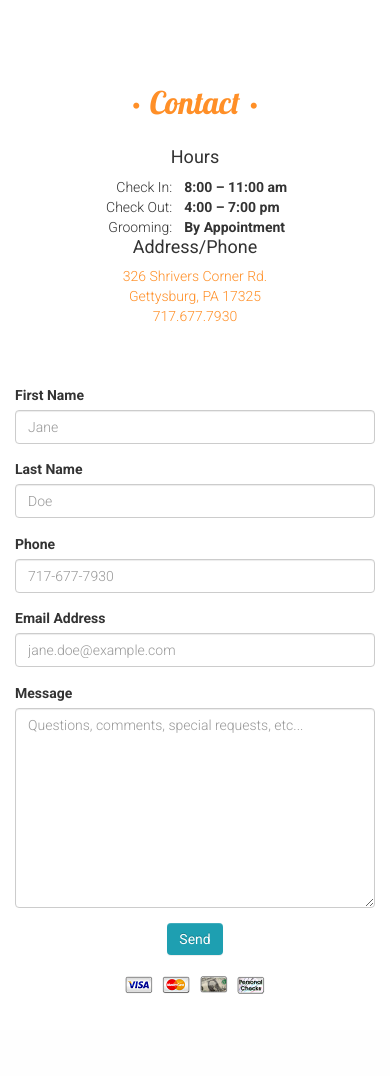
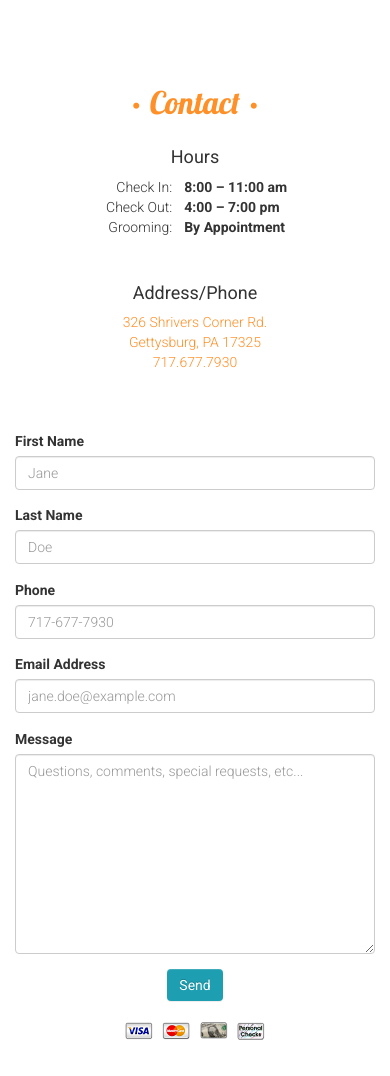
Before and after one commit to jlblatt/Dream-On-Acres, a PHP site: page / in a window 390 px wide; the page is wider, and only the part inside the window is pictured. Shown: the part 4851-5927 px from the top of that part. Before the commit the page ends 5845 px from the top of that part, so only its background shows below. Run offline with PHP 8.4, Linux system fonts and the light colour scheme; some libraries are stand-ins or nearby versions.

Commit message:
Mobile fixes

```diff
--- a/css/styles.scss
+++ b/css/styles.scss
@@ -18,8 +18,6 @@ a {outline: 0;}
 .btn-primary {background: $blue; &:hover{background: $blue;}}
 
 body {
-  position: relative;
-  overflow: hidden;
   font-family: "Roboto";
   font-weight: 300;
 }
@@ -173,6 +171,7 @@ body {
   border-radius: 0;
   border: 0;
   margin: 0;
+  overflow: hidden;
 
   .navbar-brand {
     padding-left: 64px;
@@ -317,7 +316,16 @@ section.body-section {
   .contact-info {
     text-align: center;
 
+    .location {
+
+    }
+
     .hours {
+      padding-bottom: 36px;
+
+      @media (min-width: $small) {
+        padding-bottom: 0;
+      }
 
       span {
         float: left;
--- a/index.php
+++ b/index.php
@@ -191,7 +191,7 @@
 
           <div class="col-sm-2"></div>
 
-          <div class="col-sm-4 hours">
+          <div class="col-sm-4 hours clearfix">
             <h4>Hours</h4>
             <p><span>Check In:</span><strong>8:00 – 11:00 am</strong><span>Check Out:</span><strong>4:00 – 7:00 pm</strong><span>Grooming:</span><strong>By Appointment</strong></p>
           </div>
--- a/js/scripts.js
+++ b/js/scripts.js
@@ -95,7 +95,6 @@ $(document).ready(function(){
     var diff = Math.abs(curr - dest);
     var time = (diff / $('html').height()) * 1800;
     if(time < 300) time = 300;
-    console.log(time);
 
     if(dest < 0) dest = 0;
 
```
Also changed, not shown: css/styles.css, 1 other file.
